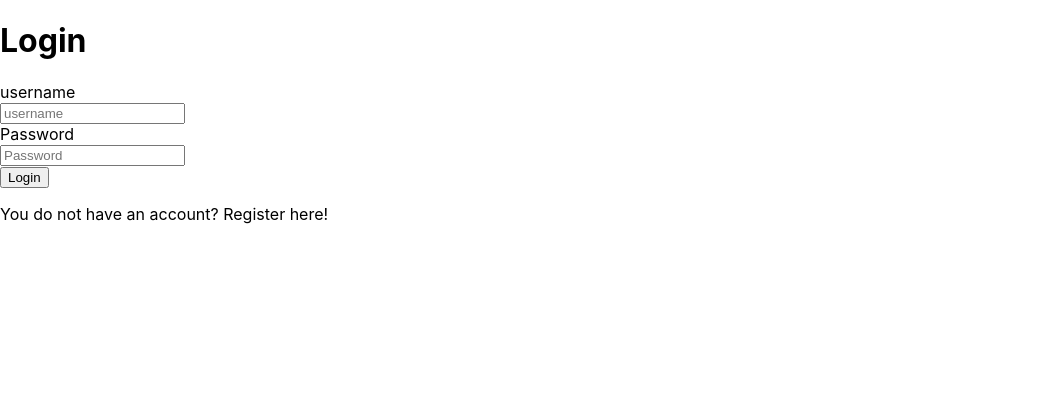
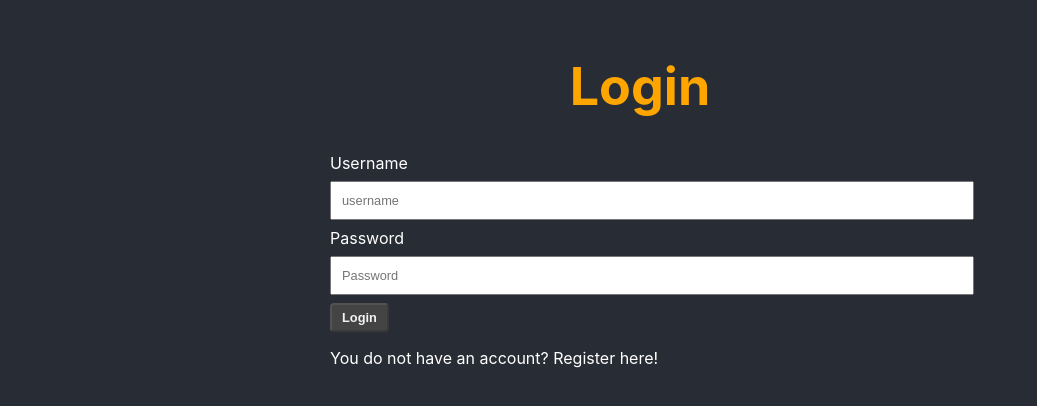
Before and after one commit to JorgeAliste/movie-rater-frontend, a React (Create React App) app: page / in a window 1280 px wide. Shown: the top 406 px of the page, without its empty margins (0-1037 px from the left). Built offline with nearby package versions, Linux system fonts and the light colour scheme.

Commit message:
Firebase ready

```diff
--- a/src/App.css
+++ b/src/App.css
@@ -16,36 +16,86 @@
 
 }
 
-.layout{
+.layout {
     display: grid;
     grid-template-columns: 1fr 1fr;
     grid-gap: 20px;
 }
 
-.orange-star{
+.orange-star {
     color: orange;
 }
 
-.purple-star{
+.purple-star {
     color: purple;
 }
 
-.rate-container{
+.rate-container {
     margin-top: 20px;
     border-top: 2px solid purple;
 }
 
-.rate-container .fa-star{
+.rate-container .fa-star {
     cursor: pointer;
     font-size: 1.8rem;
 }
 
-.movie-item{
+.movie-item {
     display: grid;
     grid-template-columns: 1fr auto auto;
 }
 
-.movie-item svg{
+.movie-item svg {
     font-size: 1.2rem;
     margin: 16px 5px;
 }
+
+.login-container {
+    width: 50%;
+    margin: 0 25%;
+}
+
+input, textarea {
+    width: 100%;
+    padding: 10px;
+    margin: 8px 0;
+    font-size: 0.8rem;
+}
+
+button {
+    color: #444;
+    background-color: #f3f3f3;
+    padding: 5px 10px;
+    border-radius: 4px;
+    font-weight: bold;
+    font-size: 0.8rem;
+    outline: none;
+    cursor: pointer;
+}
+
+button:disabled {
+    color: #f3f3f3;
+    background-color: #444;
+    cursor: not-allowed;
+}
+
+.fa-trash {
+    color: crimson;
+}
+
+h1 {
+    color: orange;
+}
+
+h1 .fa-film {
+    color: white;
+    transform: rotate(35deg);
+}
+
+.fa-right-from-bracket {
+    position: absolute;
+    top: 20px;
+    right: 50px;
+    cursor: pointer;
+    font-size: 1.5rem;
+}
--- a/src/App.js
+++ b/src/App.js
@@ -4,26 +4,35 @@ import MovieList from "./components/movie-list";
 import MovieDetails from "./components/movie-details";
 import MovieForm from "./components/movie-form";
 import {useCookies} from "react-cookie";
+import {solid} from "@fortawesome/fontawesome-svg-core/import.macro";
+import {FontAwesomeIcon} from "@fortawesome/react-fontawesome";
+import React from "react";
+import {useFetch} from "./hooks/useFetch";
 
 function App() {
 
     const [movies, setMovies] = useState([]);
     const [selectedMovie, setSelectedMovie] = useState(null);
     const [editedMovie, setEditedMovie] = useState(null);
-    const [token] = useCookies(['mr-token'])
+    const [token, , deleteToken] = useCookies(['mr-token'])
+    const [data, loading, error] = useFetch();
+
+    // OLD GET MOVIES
+    // useEffect(() => {
+    //     fetch("http://127.0.0.1:8000/movierater/movies", {
+    //         method: 'GET', headers: {
+    //             'Content-Type': 'application/json', 'Authorization': `Token ${token['mr-token']}`
+    //         }
+    //     }).then(resp => resp.json())
+    //         .then(resp => setMovies(resp))
+    //         .catch(error => console.log(error))
+    // }, [token])
 
     useEffect(() => {
-        fetch("http://127.0.0.1:8000/movierater/movies", {
-            method: 'GET', headers: {
-                'Content-Type': 'application/json', 'Authorization': `Token ${token['mr-token']}`
-            }
-        }).then(resp => resp.json())
-            .then(resp => setMovies(resp))
-            .catch(error => console.log(error))
-    }, [])
+        setMovies(data);
+    }, [data])
 
     useEffect(() => {
-        console.log(token)
         if (!token['mr-token']) window.location.href = '/';
     }, [token])
 
@@ -61,9 +70,21 @@ function App() {
         setMovies(newMovies)
     }
 
+    const logoutUser = () => {
+        deleteToken('mr-token');
+    }
+
+    if (loading) return <h1>Loading...</h1>
+    if(error) return <h1>There was an error loading the page</h1>
+
     return (<div className="App">
         <header className="App-header">
-            The Movie Rater APP!
+            <h1>
+                <FontAwesomeIcon icon={solid('film')}/>
+                <span>The Movie Rater APP!</span>
+
+            </h1>
+            <FontAwesomeIcon icon={solid('sign-out-alt')} onClick={logoutUser}/>
         </header>
 
         <div className="layout">
--- a/src/api-service.js
+++ b/src/api-service.js
@@ -1,7 +1,15 @@
 export class API {
 
+    static getMovies(token) {
+        return fetch(`${process.env.REACT_APP_API_URL}/movierater/movies`, {
+            method: 'GET', headers: {
+                'Content-Type': 'application/json', 'Authorization': `Token ${token}`
+            }
+        }).then(resp => resp.json())
+    }
+
     static loginUser(body) {
-        return fetch(`http://127.0.0.1:8000/auth/`, {
+        return fetch(`${process.env.REACT_APP_API_URL}/auth/`, {
                 method: 'POST', headers: {
                     'Content-Type': 'application/json'
                 }, body: JSON.stringify(body)
@@ -10,7 +18,7 @@ export class API {
     }
 
     static updateMovie(movie_id, body, token) {
-        return fetch(`http://127.0.0.1:8000/movierater/movies/${movie_id}/`, {
+        return fetch(`${process.env.REACT_APP_API_URL}/movierater/movies/${movie_id}/`, {
                 method: 'PUT', headers: {
                     'Content-Type': 'application/json', 'Authorization': `Token ${token}`
                 }, body: JSON.stringify(body)
@@ -19,7 +27,7 @@ export class API {
     }
 
     static createMovie(body, token) {
-        return fetch(`http://127.0.0.1:8000/movierater/movies/`, {
+        return fetch(`${process.env.REACT_APP_API_URL}/movierater/movies/`, {
                 method: 'POST', headers: {
                     'Content-Type': 'application/json', 'Authorization': `Token ${token}`
                 }, body: JSON.stringify(body)
@@ -28,7 +36,7 @@ export class API {
     }
 
     static deleteMovie(movie_id, token) {
-        return fetch(`http://127.0.0.1:8000/movierater/movies/${movie_id}/`, {
+        return fetch(`${process.env.REACT_APP_API_URL}/movierater/movies/${movie_id}/`, {
                 method: 'DELETE', headers: {
                     'Content-Type': 'application/json', 'Authorization': `Token ${token}`
                 }
@@ -37,7 +45,7 @@ export class API {
     }
 
     static registerUser(body) {
-        return fetch(`http://127.0.0.1:8000/movierater/users/`, {
+        return fetch(`${process.env.REACT_APP_API_URL}/movierater/users/`, {
                 method: 'POST', headers: {
                     'Content-Type': 'application/json'
                 }, body: JSON.stringify(body)
--- a/src/components/auth.js
+++ b/src/components/auth.js
@@ -9,6 +9,8 @@ function Auth() {
     const [isLoginView, setIsLoginView] = useState(true);
 
     const [token, setToken] = useCookies(['mr-token'])
+
+    const isDisabled = username.length === 0 || password.length === 0
 
     useEffect(() => {
         if (token['mr-token']) window.location.href = '/movies'
@@ -26,19 +28,22 @@ function Auth() {
     }
 
     return (
-        <div>
+        <div className="App">
+            <header className={"App-header"}>
                 {isLoginView ? <h1>Login</h1> : <h1>Register</h1>}
+            </header>
 
+            <div className={"login-container"}>
                 {/*<form>*/}
-            <label htmlFor="username">username</label><br/>
+                <label htmlFor="username">Username</label><br/>
                 <input id="username" type="text" placeholder="username" value={username}
                        onChange={evt => setUsername(evt.target.value)}/><br/>
                 <label htmlFor="password">Password</label><br/>
                 <input id="password" type="password" placeholder="Password"
                        value={password}
                        onChange={evt => setPassword(evt.target.value)} autoComplete="on"/><br/>
-            {isLoginView ? <button onClick={loginClicked}>Login</button> :
-                <button onClick={registerClicked}>Register</button>}
+                {isLoginView ? <button onClick={loginClicked} disabled={isDisabled}>Login</button> :
+                    <button onClick={registerClicked} disabled={isDisabled}>Register</button>}
 
 
                 {/*</form>*/}
@@ -46,7 +51,7 @@ function Auth() {
                     <p onClick={() => setIsLoginView(true)}>You already have an account? Login here!</p>
                 }
 
-
+            </div>
         </div>
     )
 }
--- a/src/components/movie-details.js
+++ b/src/components/movie-details.js
@@ -16,7 +16,7 @@ function MovieDetails(props) {
     }
 
     const rateOnClick = rate => evt => {
-        fetch(`http://127.0.0.1:8000/movierater/movies/${movie.id}/rate_movie/`, {
+        fetch(`${process.env.REACT_APP_API_URL}/movierater/movies/${movie.id}/rate_movie/`, {
             method: 'POST', headers: {
                 'Content-Type': 'application/json', 'Authorization': `Token ${token['mr-token']}`
             }, body: JSON.stringify({score: rate})
@@ -25,7 +25,7 @@ function MovieDetails(props) {
     }
 
     const getDetails = () => {
-        fetch(`http://127.0.0.1:8000/movierater/movies/${movie.id}/`, {
+        fetch(`${process.env.REACT_APP_API_URL}/movierater/movies/${movie.id}/`, {
             method: 'GET', headers: {
                 'Content-Type': 'application/json', 'Authorization': `Token ${token['mr-token']}`
             }
@@ -59,7 +59,7 @@ function MovieDetails(props) {
                         }
                     </div>
                 </Fragment>
-                : editedMovie ? null : <h1> Select a movie to see the details</h1>
+                : editedMovie ? null : <h2> Select a movie to see the details</h2>
             }
         </div>
     )
--- a/src/components/movie-form.js
+++ b/src/components/movie-form.js
@@ -7,6 +7,8 @@ function MovieForm(props) {
     const [title, setTitle] = useState('');
     const [description, setDescription] = useState('');
     const [token] = useCookies(['mr-token'])
+
+    const isDisabled = title.length === 0 || description.length === 0
 
     useEffect(() => {
         setTitle(movie.title)
@@ -37,8 +39,8 @@ function MovieForm(props) {
                     <textarea id="description" type="text" placeholder="Movie description"
                               value={description}
                               onChange={evt => setDescription(evt.target.value)}/><br/>
-                    {movie.id ? <button onClick={updateClicked}>Update movie</button> :
-                        <button onClick={createClicked}>Create movie</button>}
+                    {movie.id ? <button onClick={updateClicked} disabled={isDisabled}>Update movie</button> :
+                        <button onClick={createClicked} disabled={isDisabled}>Create movie</button>}
 
                 </div> : null
             }
--- /dev/null
+++ b/src/hooks/useFetch.js
@@ -0,0 +1,32 @@
+import {useState, useEffect} from "react";
+import {API} from "../api-service";
+import {useCookies} from "react-cookie";
+
+function useFetch() {
+    const [data, setData] = useState(null);
+    const [loading, setLoading] = useState(true);
+    const [error, setError] = useState();
+    const [token] = useCookies(['mr-token'])
+
+    useEffect(
+        () => {
+            async function fetchData() {
+                setLoading(true);
+                setError(null);
+                const data = await API.getMovies(token['mr-token'])
+                    .catch(error => setError(error))
+                setData(data);
+                setLoading(false)
+            }
+
+            if ('mr-token' in token) {
+                fetchData().catch(error => console.log(error));
+            }
+
+        }, [token]
+    )
+
+    return [data, loading, error]
+}
+
+export {useFetch}
```
Also changed, not shown: firebase.json (added), 1 other file (tests, documents, lock files or other folders). Lines whose indentation alone changed are shown as unchanged.
